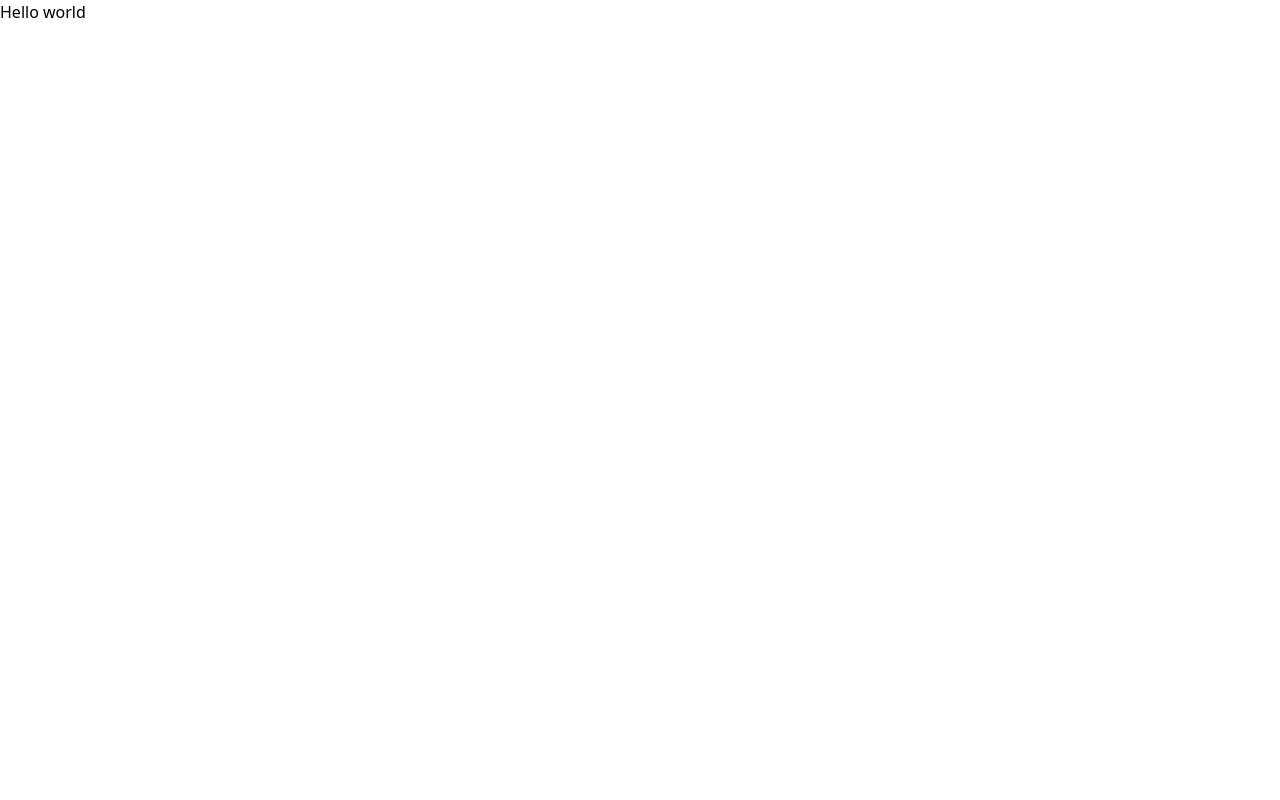
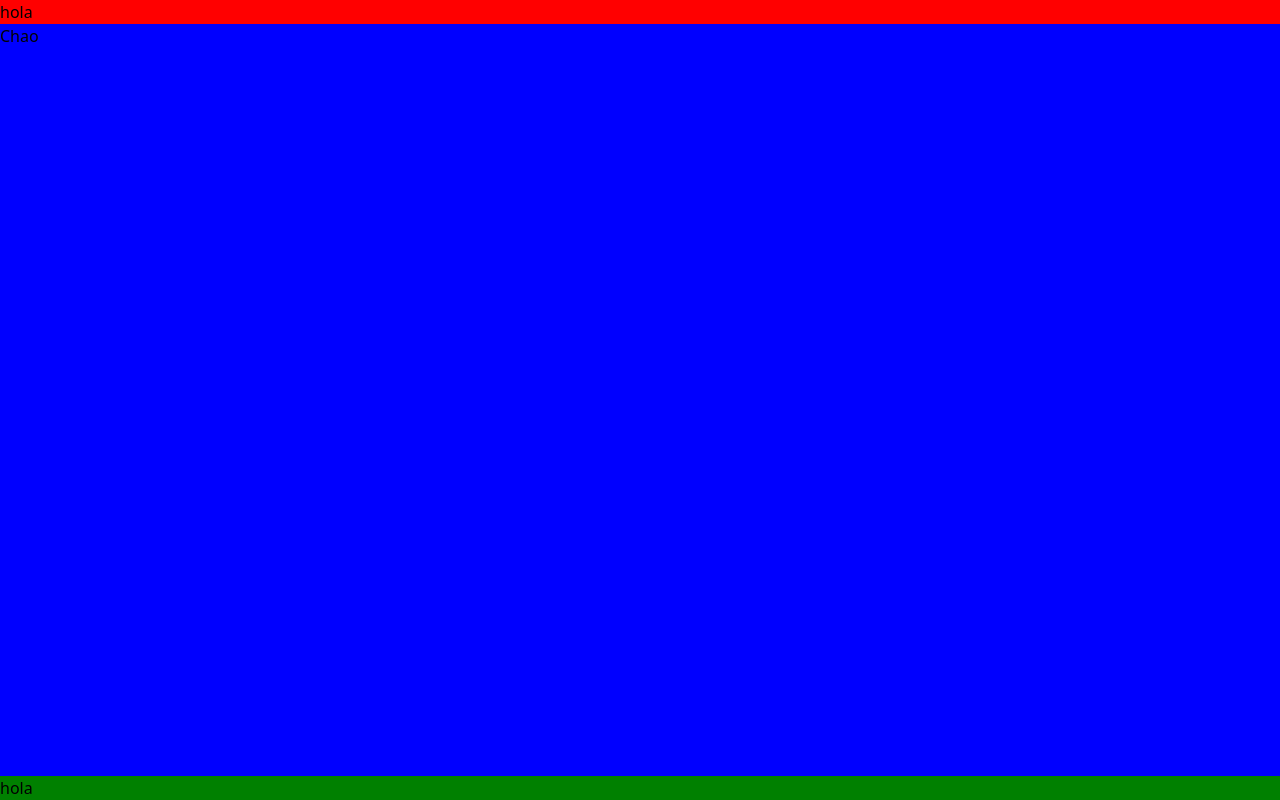
Before and after one commit to Alafresh/lappiz-demo-frontend, an Angular app in the folder demo/: page / in a window 1280 px wide. Built offline with nearby package versions, Linux system fonts and the light colour scheme.

Commit message:
feat(app): initial layout

```diff
--- a/demo/src/app/app.css
+++ b/demo/src/app/app.css
@@ -0,0 +1,15 @@
+div {
+  display: grid;
+  min-height: 100dvh;
+  grid-template-rows: auto 1fr auto;
+}
+header {
+  background-color: red;
+}
+
+main {
+  background-color: blue;
+}
+footer {
+  background-color: green;
+}
--- a/demo/src/app/app.html
+++ b/demo/src/app/app.html
@@ -1,2 +1,8 @@
-<router-outlet />
-<h1>Hello world</h1>
+<div>
+  <header><h1>hola</h1></header>
+  <main>
+    <h2>Chao</h2>
+    <router-outlet />
+  </main>
+  <footer><h3>hola</h3></footer>
+</div>
```
